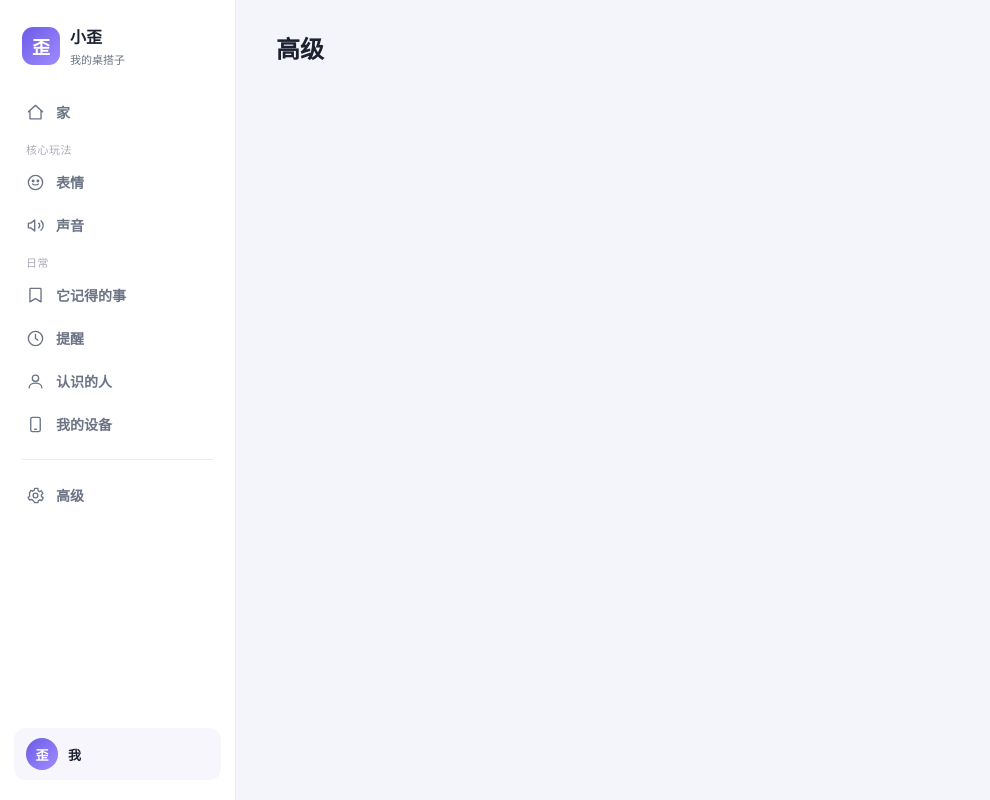
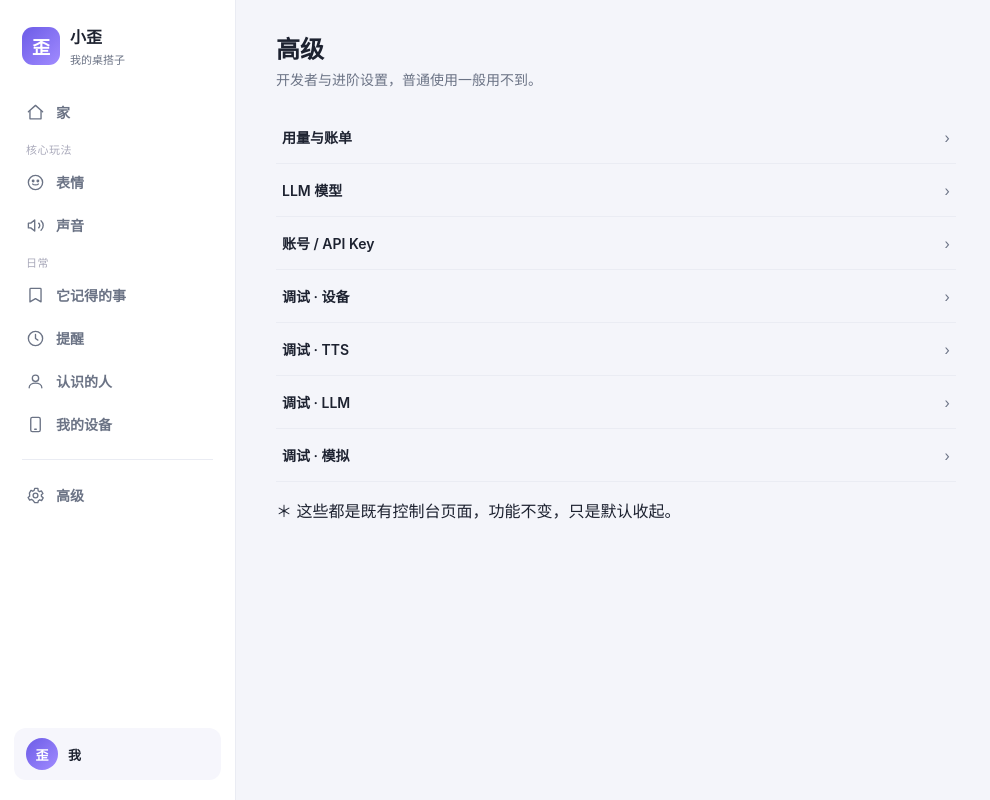
Before and after one commit to OpenDeskBot/brufik_in_one, a Python web app: template service/deskbot-server/src/deskbot_server/web/templates/app2c/advanced.html in a window 1280 px wide. Shown: the whole page, without its empty margins (0-990 px from the left). Run offline with Jinja, Linux system fonts and the light colour scheme; the template is opened without the code that fills it, so the values that code supplies are empty.

Commit message:
feat(web2c): advanced hub linking existing admin/debug pages
Co-Authored-By: Claude Opus 4.8 <noreply@anthropic.com>

```diff
--- a/service/deskbot-server/src/deskbot_server/web/static/theme_2c.css
+++ b/service/deskbot-server/src/deskbot_server/web/static/theme_2c.css
@@ -137,3 +137,4 @@
 .navi .navlink:hover{background:#f6f6fc;color:var(--ink)}
 .navi .navlink.on{background:var(--brand-soft);color:var(--brand)}
 .navi .navlink svg{width:19px;height:19px;stroke:currentColor;fill:none;stroke-width:1.7;stroke-linecap:round;stroke-linejoin:round;flex:none}
+a.adv-item{text-decoration:none}
--- a/service/deskbot-server/src/deskbot_server/web/templates/app2c/advanced.html
+++ b/service/deskbot-server/src/deskbot_server/web/templates/app2c/advanced.html
@@ -1,2 +1,13 @@
 {% extends "base_2c.html" %}
-{% block content %}<div class="pagehd"><div><h1>高级</h1></div></div>{% endblock %}
+{% block page_title %}高级 · 小歪{% endblock %}
+{% block content %}
+<div class="pagehd"><div><h1>高级</h1><p>开发者与进阶设置，普通使用一般用不到。</p></div></div>
+<a class="adv-item" href="/app/usage"><div class="l">用量与账单</div><span>›</span></a>
+<a class="adv-item" href="/app/llm-models"><div class="l">LLM 模型</div><span>›</span></a>
+<a class="adv-item" href="/app/settings"><div class="l">账号 / API Key</div><span>›</span></a>
+<a class="adv-item" href="/debug/devices"><div class="l">调试 · 设备</div><span>›</span></a>
+<a class="adv-item" href="/debug/tts"><div class="l">调试 · TTS</div><span>›</span></a>
+<a class="adv-item" href="/debug/llm"><div class="l">调试 · LLM</div><span>›</span></a>
+<a class="adv-item" href="/debug/simulation"><div class="l">调试 · 模拟</div><span>›</span></a>
+<p class="lead" style="margin-top:16px">＊ 这些都是既有控制台页面，功能不变，只是默认收起。</p>
+{% endblock %}
```
